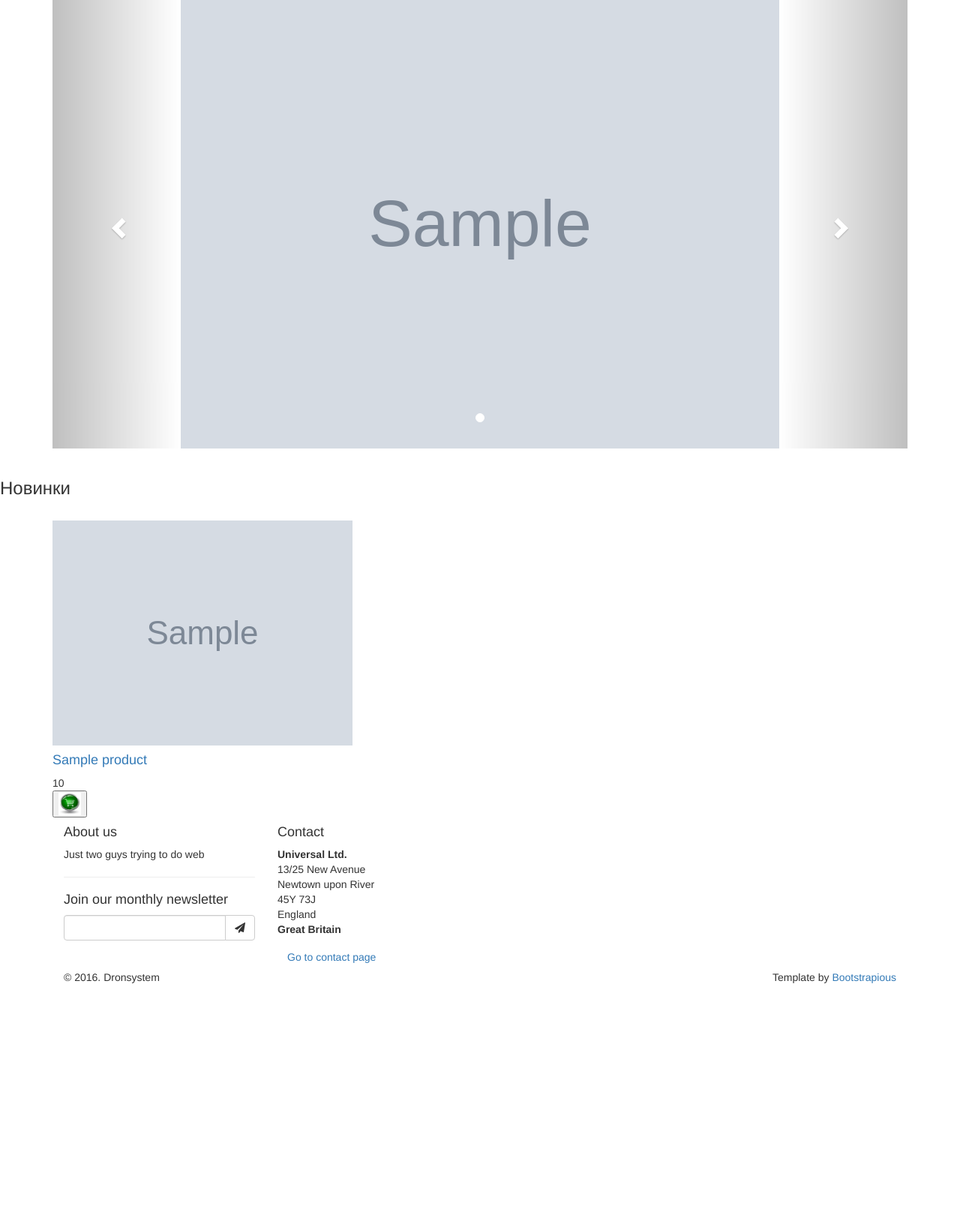
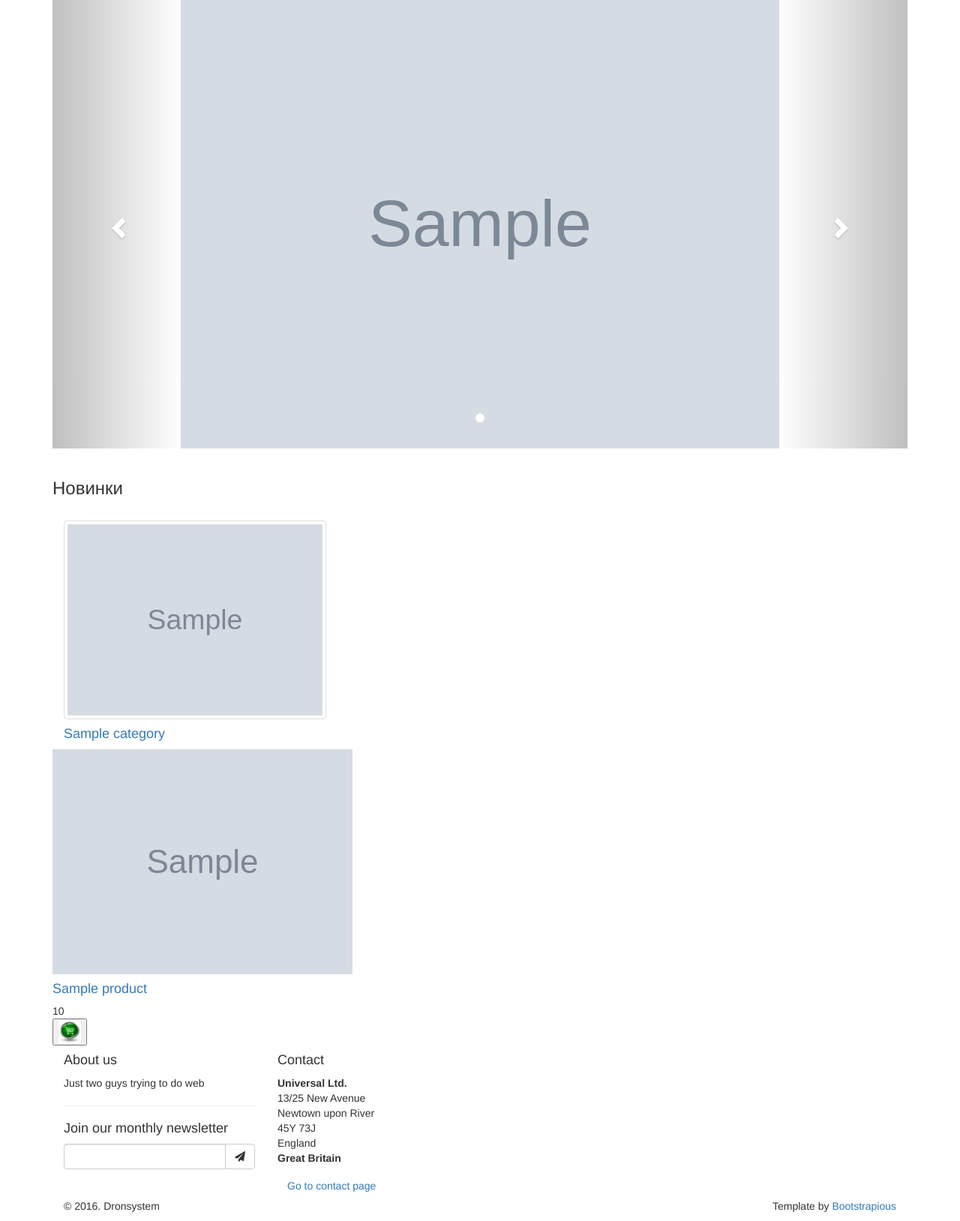
Before and after one commit to AntonBox/django_shop, a Django app: template templates/main.html in a window 1280 px wide. Shown: the part 133-1761 px from the top of the page at 75% size. Before the commit the page ends 1444 px from the top, so only its background shows below. Run offline with Django 3.2, Linux system fonts and the light colour scheme; the template is opened without the code that fills it: most values are stand-ins (such as "Sample title", 1, 10 or a date in 2020); grey boxes marked "Sample" are stand-in pictures; some libraries are stand-ins or nearby versions.

Commit message:
categories only

```diff
--- a/apps/core/views.py
+++ b/apps/core/views.py
@@ -1,10 +1,12 @@
 from django.shortcuts import render
-from apps.catalog.models import Product
+from apps.catalog.models import Product, Category
 from apps.core.models import Carousel
 
 
 def index(request):
     visuals = Carousel.objects.order_by('index').filter(is_active=True).all()
     products = Product.objects.order_by('created_at').all()[:4]
+    categories = Category.objects.all()
     return render(request, 'main.html', {'visuals': visuals,
-                                         'products': products})
+                                         'products': products,
+                                         'categories': categories})
--- a/templates/main.html
+++ b/templates/main.html
@@ -42,10 +42,19 @@
 		</div>
 
 	</div>
+
+	<div class="container">
 	<br>
 	<h3>Новинки</h3>
 	<br>
-	<div class="container catalog">
+		{% for category in categories %}
+			<div class = 'col-md-4'>
+				<img class="img-thumbnail" src="{{category.image.url}}">
+				<h4><a href="catalog/{{ category.get_absolute_url }}">{{category.name}}</h4></a>
+			</div>
+		{% endfor %}
+	</div>
+	<div class="container">
 		{% for product in products %}
 			<div class = 'product'>
 				<img class="product-image" src="{{product.image.url}}">
@@ -56,8 +65,6 @@
 				<button class='button-product'><img src="{% static "img/korzina.jpg"%}"
 				style="height: 30px; width:30px; align: center"></button>
 			</div>
-		{% empty %}
-			<p>There are no products</p>
 		{% endfor %}
 	</div>
 {% endblock %}
```
Also changed, not shown: apps/catalog/models.py (+8 -8 lines), apps/catalog/migrations/0009_auto_20170321_0018.py (added).
